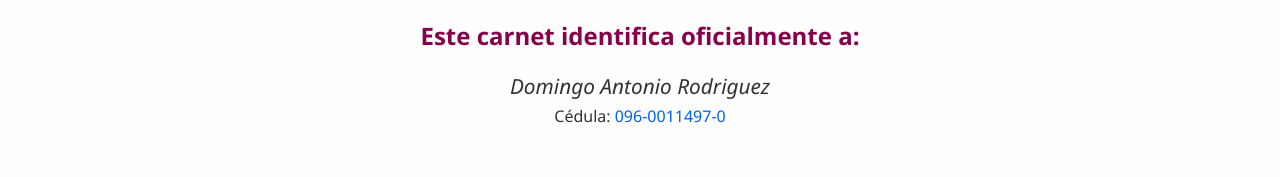
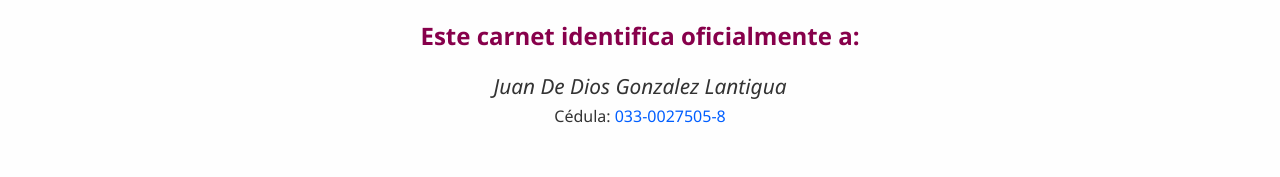
Before and after one commit to Alcaldia02/identificacion, a plain HTML site: page Juandedios/index.html in a window 1280 px wide. Shown: the part 223-400 px from the top of the page. Drawn offline with Linux system fonts and the light colour scheme.

Commit message:
Update index.html

```diff
--- a/Juandedios/index.html
+++ b/Juandedios/index.html
@@ -13,8 +13,8 @@
 
   <main class="content">
     <h2>Este carnet identifica oficialmente a:</h2>
-    <p class="nombre">Domingo Antonio Rodriguez</p>
-    <p class="cedula">Cédula: <a href="#">096-0011497-0</a></p>
+    <p class="nombre">Juan De Dios Gonzalez Lantigua</p>
+    <p class="cedula">Cédula: <a href="#">033-0027505-8</a></p>
     <br><br>
     <p class="detalle">
       El Portador de este carnet forma parte del personal del Ayuntamiento Municipal de Esperanza.
```
